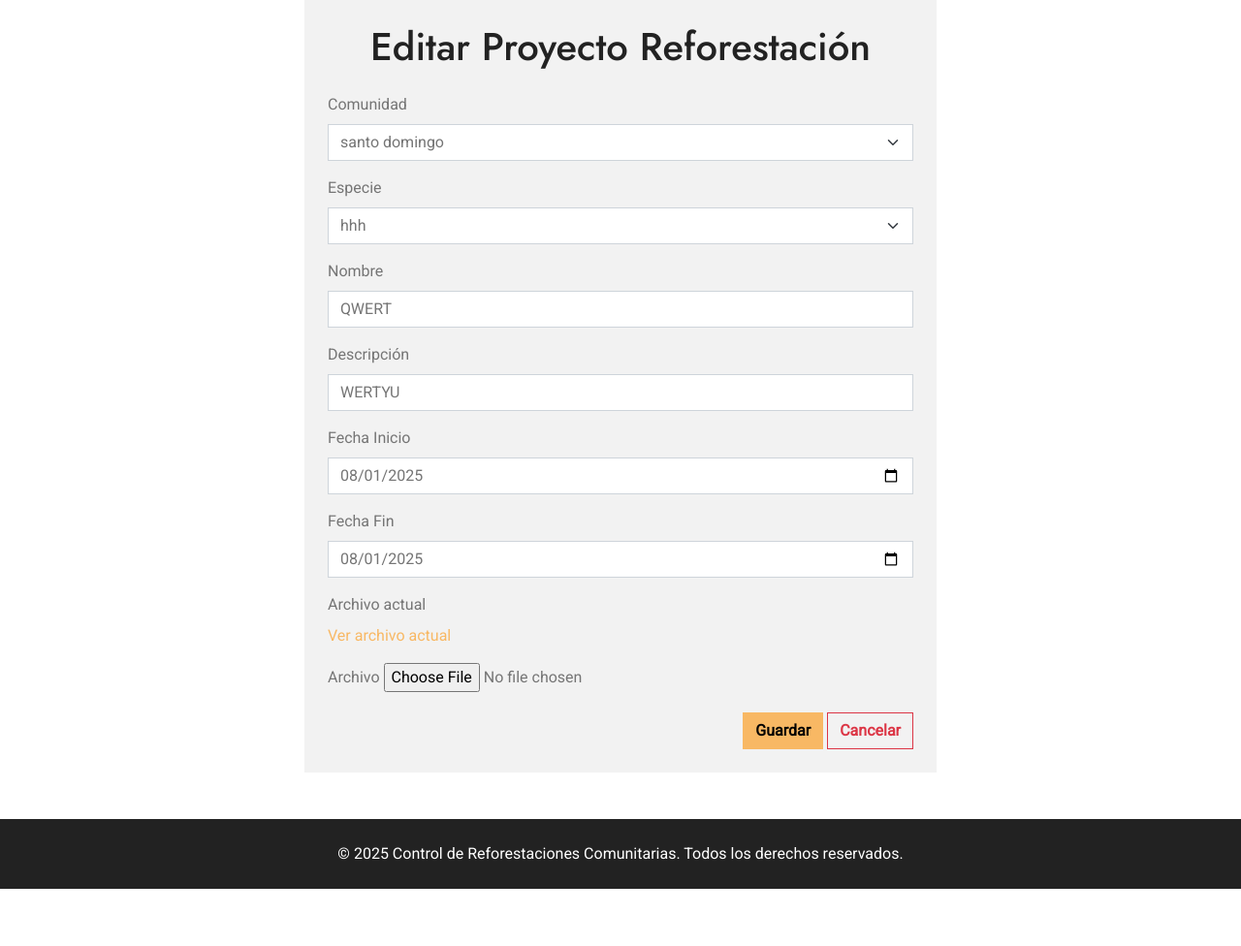
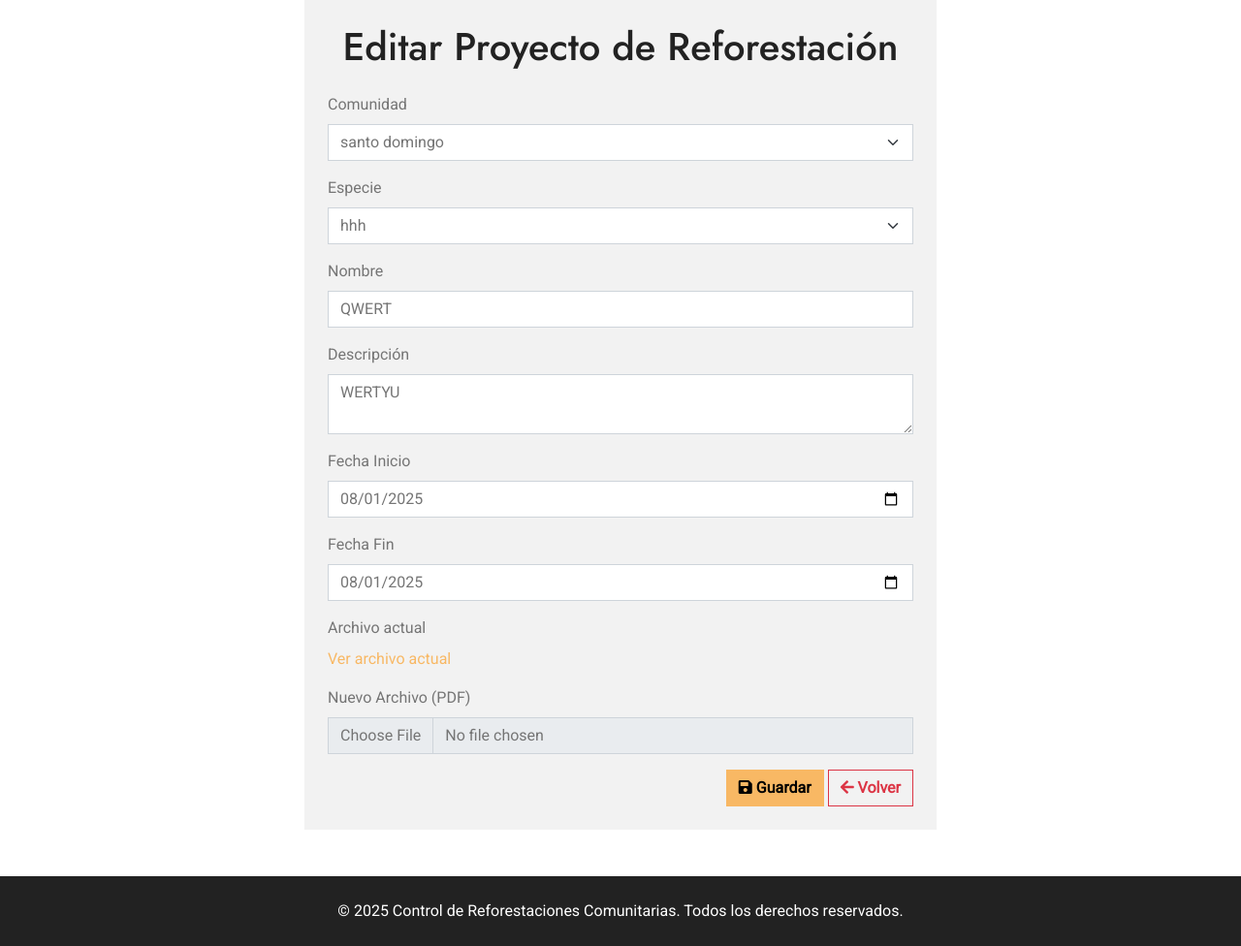
Before and after one commit to borispardo/Reforestacion, a Django app: page /proyecto/editar/9/ in a window 1280 px wide. Shown: the part 96-1072 px from the top of the page at 97% size. Before the commit the page ends 1013 px from the top, so only its background shows below. Run offline with Django 5.2, Linux system fonts and the light colour scheme; data comes from the database, SQL or seed files in the repository; both versions use the stored data as it was after the commit; some libraries are stand-ins or nearby versions.

Commit message:
cambios en los templates de Proyectos

```diff
--- a/Aplicaciones/Proyecto/templates/proyecto/editar.html
+++ b/Aplicaciones/Proyecto/templates/proyecto/editar.html
@@ -1,18 +1,20 @@
 {% extends "plantilla.html" %}
+
 {% block contenido %}
-
 <div class="row">
     <div class="col-md-3"></div>
+
     <div class="col-md-6 bg-light p-4 rounded">
-        <h1 class="mb-4 text-center">Editar Proyecto Reforestación</h1>
+        <h1 class="mb-4 text-center">Editar Proyecto de Reforestación</h1>
 
         <form action="{% url 'procesar_edicion_proyecto' %}" method="post" enctype="multipart/form-data">
             {% csrf_token %}
             <input type="hidden" name="id" value="{{ proyectoEditar.id }}">
 
+
             <div class="mb-3">
                 <label for="comunidad" class="form-label">Comunidad</label>
-                <select name="comunidad" id="comunidad" class="form-select">
+                <select name="comunidad" id="comunidad" class="form-select" required>
                     <option value="">Seleccione...</option>
                     {% for comunidad in comunidades %}
                         <option value="{{ comunidad.id }}" {% if comunidad.id == proyectoEditar.comunidad.id %}selected{% endif %}>
@@ -22,9 +24,10 @@
                 </select>
             </div>
 
+
             <div class="mb-3">
                 <label for="especie" class="form-label">Especie</label>
-                <select name="especie" id="especie" class="form-select">
+                <select name="especie" id="especie" class="form-select" required>
                     <option value="">Seleccione...</option>
                     {% for especie in especies %}
                         <option value="{{ especie.id }}" {% if especie.id == proyectoEditar.especie.id %}selected{% endif %}>
@@ -34,43 +37,73 @@
                 </select>
             </div>
 
+
             <div class="mb-3">
                 <label for="nombre" class="form-label">Nombre</label>
-                <input type="text" name="nombre" id="nombre" class="form-control" value="{{ proyectoEditar.nombre }}">
+                <input type="text" name="nombre" id="nombre" class="form-control" value="{{ proyectoEditar.nombre }}" required>
             </div>
+
 
             <div class="mb-3">
                 <label for="descripcion" class="form-label">Descripción</label>
-                <input type="text" name="descripcion" id="descripcion" class="form-control" value="{{ proyectoEditar.descripcion }}">
+                <textarea name="descripcion" id="descripcion" class="form-control" required>{{ proyectoEditar.descripcion }}</textarea>
+
             </div>
+
 
             <div class="mb-3">
                 <label for="fecha_inicio" class="form-label">Fecha Inicio</label>
-                <input type="date" name="fecha_inicio" id="fecha_inicio" class="form-control" value="{{ proyectoEditar.fecha_inicio|date:'Y-m-d' }}">
+                <input type="date" name="fecha_inicio" id="fecha_inicio" class="form-control" value="{{ proyectoEditar.fecha_inicio|date:'Y-m-d' }}" required>
             </div>
 
             <div class="mb-3">
                 <label for="fecha_fin" class="form-label">Fecha Fin</label>
-                <input type="date" name="fecha_fin" id="fecha_fin" class="form-control" value="{{ proyectoEditar.fecha_fin|date:'Y-m-d' }}">
+                <input type="date" name="fecha_fin" id="fecha_fin" class="form-control" value="{{ proyectoEditar.fecha_fin|date:'Y-m-d' }}" required>
             </div>
 
-            <label for="archivo" class="form-label">Archivo actual</label>
+
             {% if proyectoEditar.archivo %}
+                <div class="mb-3">
+                    <label class="form-label">Archivo actual</label>
                     <p><a href="{{ proyectoEditar.archivo.url }}" target="_blank">Ver archivo actual</a></p>
+                </div>
             {% endif %}
 
+
             <div class="mb-3">
-                <label for="archivo" class="form-label">Archivo</label>
-                <input id="archivo" name="archivo" type="file" class="file" data-browse-on-zone-click="true" accept="application/pdf">
+                <label for="archivo" class="form-label">Nuevo Archivo (PDF)</label>
+                <input id="archivo" name="archivo" type="file" class="form-control" accept="application/pdf">
+                <iframe id="preview" class="d-none mt-3" width="100%" height="400px"></iframe>
             </div>
 
             <div class="text-end">
-                <button type="submit" class="btn btn-primary">Guardar</button>
-                <a class="btn btn-outline-danger" href="{% url 'lista_proyecto' %}">Cancelar</a>
+                <button type="submit" class="btn btn-primary">
+                    <i class="fa fa-save"></i> Guardar
+                </button>
+                <a class="btn btn-outline-danger" href="{% url 'lista_proyecto' %}">
+                    <i class="fa fa-arrow-left"></i> Volver
+                </a>
             </div>
         </form>
     </div>
+
     <div class="col-md-3"></div>
 </div>
 
+<!-- Script para vista previa del PDF -->
+<script>
+  const input = document.querySelector('input[name="archivo"]');
+  const preview = document.getElementById('preview');
+
+  input.addEventListener('change', function(event) {
+    const file = event.target.files[0];
+    if (file && file.type === "application/pdf") {
+      preview.src = URL.createObjectURL(file);
+      preview.classList.remove("d-none");
+    } else {
+      preview.src = "";
+      preview.classList.add("d-none");
+    }
+  });
+</script>
 {% endblock %}
--- a/Aplicaciones/Proyecto/templates/proyecto/lista.html
+++ b/Aplicaciones/Proyecto/templates/proyecto/lista.html
@@ -10,7 +10,7 @@
     </div>
 
     <div class="table-responsive">
-        <table class="table table-bordered table-hover align-middle text-center">
+        <table class="table table-bordered table-striped table-hover datatable" style="width:100%">
             <thead class="table-dark">
                 <tr>
                     <th>Id</th>
```
Also changed, not shown: Aplicaciones/Proyecto/templates/proyecto/nuevo.html (+25 -3 lines), db.sqlite3, 7 other files. Lines whose indentation alone changed are shown as unchanged.
